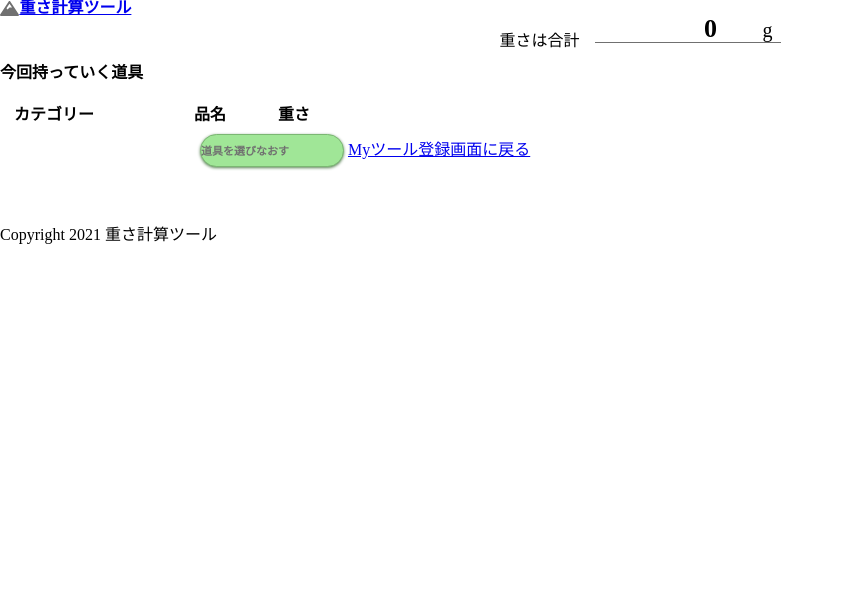
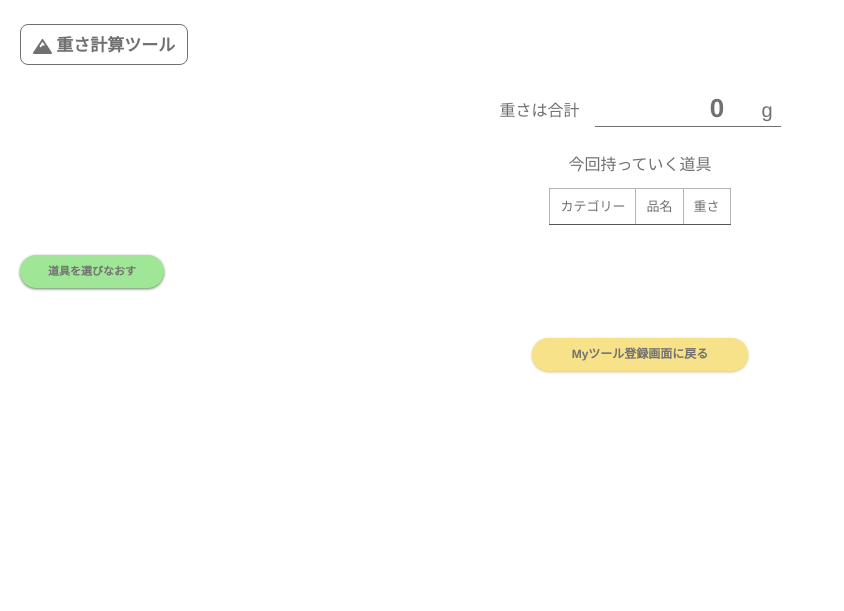
Before and after one commit to hiromicco/mt_tools_calculator, a PHP site: page /result.php in a window 1280 px wide. Shown: the top 611 px of the page, without its empty margins (0-844 px from the left). Run offline with PHP 8.4, Linux system fonts and the light colour scheme; the visitor is signed in with stand-in values (Sample User, id 1); data that the repository does not hold is empty; some libraries are stand-ins or nearby versions.

Commit message:
result.php done!

```diff
--- a/css/breakpoints/_base.scss
+++ b/css/breakpoints/_base.scss
@@ -221,6 +221,43 @@ input {
   }
 }
 
+// result.php
+.result {
+  @extend .content_pd;
+
+  &__inner {
+    display: flex;
+    justify-content: center;
+    align-items: center;
+    @extend .mb_sm;
+  }
+
+  &__text {
+    margin-right: 15px;
+  }
+
+  &__weight {
+    width: 186px;
+    border-bottom: 1px solid #707070;
+    padding-right: 8px;
+    padding-bottom: 5px;
+    font-size: 26px;
+    font-weight: bold;
+    text-align: right;
+
+    & > span {
+      font-size: 20px;
+      font-weight: normal;
+      margin-left: 30px;
+    }
+  }
+
+  &__table {
+    text-align: center;
+    @extend .mb_sm;
+  }
+}
+
 /* footer  */
 footer {
   position: fixed;
--- a/css/result.css
+++ /dev/null
@@ -1,58 +0,0 @@
-@import url("select.css");
-
-.result {
-  display: flex;
-  justify-content: center;
-  align-items: center;
-}
-
-.result p {
-  font-size: 16px;
-  margin-right: 15px;
-}
-
-.total_weight {
-  width: 186px;
-  border-bottom: 1px solid #707070;
-  padding-right: 8px;
-  font-size: 26px;
-  font-weight: bold;
-  text-align: right;
-  margin-bottom: 22px;
-}
-
-.total_weight span {
-  font-size: 20px;
-  font-weight: normal;
-  text-align: right;
-  margin-left: 39px;
-}
-
-.tool_list h2 {
-  margin-bottom: 15px;
-}
-
-.tool_list th {
-  padding: 11px 14px;
-}
-
-.tool_list td {
-  padding: 10px 0;
-}
-
-a.calculate_btn {
-  display: inline-block;
-  width: 144px;
-  height: 33px;
-  background: #A0E697;
-  border: 1px solid #7BB773;
-  border-radius: 17px;
-  font-size: 11px;
-  font-weight: bold;
-  color: #707070;
-  line-height: 33px;
-  text-decoration: none;
-  box-shadow: 0 1px 3px #5B8456;
-  margin-left: 200px;
-  margin-bottom: 60px;
-}
--- a/css/style.css
+++ b/css/style.css
@@ -87,7 +87,7 @@ body {
   color: #707070;
 }
 
-.content_pd, .header, .tool_register, .login > h2, .login__form {
+.content_pd, .header, .tool_register, .login > h2, .login__form, .result {
   padding-right: 20px;
   padding-left: 20px;
 }
@@ -96,7 +96,7 @@ body {
   margin-bottom: 15px !important;
 }
 
-.mb_sm, .header, .select table {
+.mb_sm, .header, .select table, .result__inner, .result__table {
   margin-bottom: 30px !important;
 }
 
@@ -314,6 +314,42 @@ input {
   padding-left: 5px;
 }
 
+.result__inner {
+  display: -webkit-box;
+  display: -ms-flexbox;
+  display: flex;
+  -webkit-box-pack: center;
+      -ms-flex-pack: center;
+          justify-content: center;
+  -webkit-box-align: center;
+      -ms-flex-align: center;
+          align-items: center;
+}
+
+.result__text {
+  margin-right: 15px;
+}
+
+.result__weight {
+  width: 186px;
+  border-bottom: 1px solid #707070;
+  padding-right: 8px;
+  padding-bottom: 5px;
+  font-size: 26px;
+  font-weight: bold;
+  text-align: right;
+}
+
+.result__weight > span {
+  font-size: 20px;
+  font-weight: normal;
+  margin-left: 30px;
+}
+
+.result__table {
+  text-align: center;
+}
+
 /* footer  */
 footer {
   position: fixed;
--- a/result.php
+++ b/result.php
@@ -16,26 +16,26 @@ $checked_weight = $_POST['weight'];
   <meta name="viewport" content="width=device-width, initial-scale=1.0">
   <title>登山道具重さ計算ツール</title>
   <link rel="stylesheet" href="css/reset.css">
-  <link rel="stylesheet" href="css/result.css">
+  <link rel="stylesheet" href="css/style.css">
   <!-- FontAwesome -->
   <script src="https://kit.fontawesome.com/c09da6029c.js" crossorigin="anonymous"></script>
   <!-- Font -->
 </head>
 
 <body>
-  <header>
-    <div class="container">
-      <a class="site_title" href="index.php">
+  <header class="header">
+    <div class="header__inner">
+      <a class="header__title" href="index.php">
         <h1><img src="images/mountain-icon.svg" alt="">重さ計算ツール</h1>
       </a>
-    </div><!-- container -->
+    </div><!-- header__inner -->
   </header>
 
   <main>
-    <section class="select_mytool tool_list">
-      <div class="result">
-        <p>重さは合計</p>
-        <div class="total_weight">
+    <section class="result">
+      <div class="result__inner">
+        <p class="result__text">重さは合計</p>
+        <div class="result__weight">
           <?php
           $sum = 0;
           foreach ($_POST['select'] as $select) {
@@ -44,27 +44,27 @@ $checked_weight = $_POST['weight'];
           echo $sum;
           ?>
           <span>g</span>
-        </div><!-- total_weight -->
-      </div><!-- result -->
-      <h2>今回持っていく道具</h2>
+        </div><!-- result__weight -->
+      </div><!-- result__inner -->
+      <h2 class="title_center mb_xs">今回持っていく道具</h2>
 
-      <table>
+      <table class="result__table">
         <tr>
           <th>カテゴリー</th>
-          <th>　　　品名　　　</th>
+          <th>品名</th>
           <th>重さ</th>
         </tr>
         <?php foreach ($checked_select as $key => $value): ?>
           <tr>
             <td><?php print(htmlspecialchars($checked_category[$key], ENT_QUOTES)); ?></td>
             <td><?php print(htmlspecialchars($checked_tool_name[$key], ENT_QUOTES)); ?></td>
-            <td><?php print(htmlspecialchars($checked_weight[$key], ENT_QUOTES)); ?>g</td>
+            <td><?php print(htmlspecialchars($checked_weight[$key], ENT_QUOTES)); ?>&nbsp;g</td>
           </tr>
         <?php endforeach; ?>
       </table>
-      <a class="calculate_btn" href="select.php?id=<?php print(htmlspecialchars($_SESSION['id'], ENT_QUOTES)); ?>">道具を選びなおす</a>
-      <a class="to_index_btn" href="index.php">Myツール登録画面に戻る</a>
-    </section><!-- select_mytool -->
+      <a class="btn btn_gr btn_md mb_md" href="select.php?id=<?php print(htmlspecialchars($_SESSION['id'], ENT_QUOTES)); ?>">道具を選びなおす</a>
+      <a class="btn btn_yl btn_lg" href="index.php">Myツール登録画面に戻る</a>
+    </section><!-- result -->
   </main>
 
   <footer>
```
